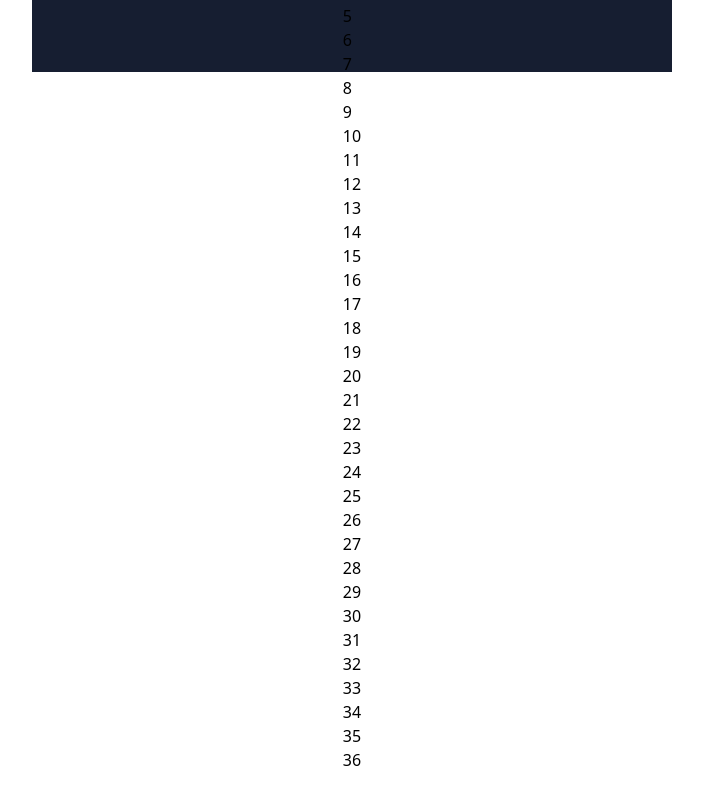
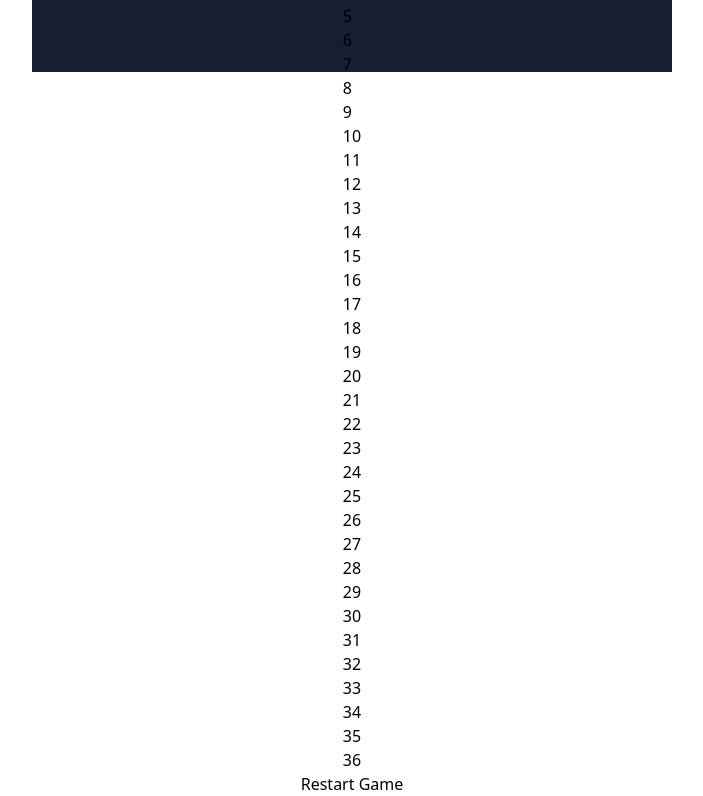
Before and after one commit to benny1612/Git_bombs_practice, a React (Vite) app: page / in a window 1280 px wide. Shown: the part 568-1364 px from the top of the page, without its empty margins (288-991 px from the left). Before the commit the page ends 1340 px from the top, so only its background shows below. Built offline with nearby package versions, Linux system fonts and the light colour scheme.

Commit message:
hendle timer

```diff
--- a/src/App.jsx
+++ b/src/App.jsx
@@ -1,18 +1,25 @@
-import CardContainer from './comps/CardContainer'
-import useTimer from './hooks/useTimer'
-import Header from './comps/Header'
-import Board from './comps/Board'
-import { useState } from 'react'
+import CardContainer from "./comps/CardContainer";
+import useTimer from "./hooks/useTimer";
+import Header from "./comps/Header";
+import Board from "./comps/Board";
+import { useEffect, useState } from "react";
+import RestartButtom from "./comps/RestartButtom";
 
 export default function App() {
-  const { timer, seconds, isActive, toggle, reset } = useTimer(180)
+  const { timer, seconds, isActive, setIsActive, toggle, reset } = useTimer(180);
+  const [newGame, setNewGame] = useState(false);
+  useEffect(() => {
+    newGame && setIsActive(true)
+  },[isActive])
   return (
-    <div className='background content-between flex flex-col'>
-      <Header/>
-      <CardContainer timer={timer} />
-      <p className='bg-[#1a2537] text-[#7f8a9e] text-center border-t-1 border-b-1 border-[#597199] font-bold pt-4 pb-4'>Locate and neutralize all bombs before time runs out.</p>
+    <div className="background content-between flex flex-col">
+      <Header />
+      <CardContainer timer={timer} seconds={seconds}/>
+      <p className="bg-[#1a2537] text-[#7f8a9e] text-center border-t-1 border-b-1 border-[#597199] font-bold pt-4 pb-4">
+        Locate and neutralize all bombs before time runs out.
+      </p>
       <Board/>
-      {/* <RestartButtom/> */}
+      <RestartButtom setNewGame={setNewGame} resetTimer={reset} toggle={toggle}/>
     </div>
-  )
+  );
 }
--- a/src/comps/CardContainer.jsx
+++ b/src/comps/CardContainer.jsx
@@ -1,7 +1,7 @@
 import React from 'react'
 import Card from './Card'
 
-export default function CardContainer({ timer, reset, toggle }) {
+export default function CardContainer({ timer, reset, toggle, seconds }) {
   return (<div className='gap-2 flex flex-row'>
     <Card iconLink='' cardName='Bombs Remainder' value='5'/>
     <Card iconLink='' cardName='Time Remaining' value={timer} />
--- a/src/comps/RestartButtom.jsx
+++ b/src/comps/RestartButtom.jsx
@@ -0,0 +1,11 @@
+import React from 'react'
+
+export default function RestartButtom({ setNewGame, resetTimer, toggle }) {
+  return (
+    <button onClick={() => {
+        resetTimer()
+        toggle()
+        setNewGame(true)
+    }} className='px-4 py-1 border rounded hover:bg-[#6ca24f] bg-[#436331] text-white'>Restart Game</button>
+  )
+}
--- a/src/hooks/useTimer.js
+++ b/src/hooks/useTimer.js
@@ -53,7 +53,7 @@ const useTimer = (initialSeconds) => {
 
   const timer = formatTime(seconds)
 
-  return { timer, seconds, isActive, toggle, reset };
+  return { timer, seconds, isActive, setIsActive, toggle, reset };
 };
 
 export default useTimer;
```
